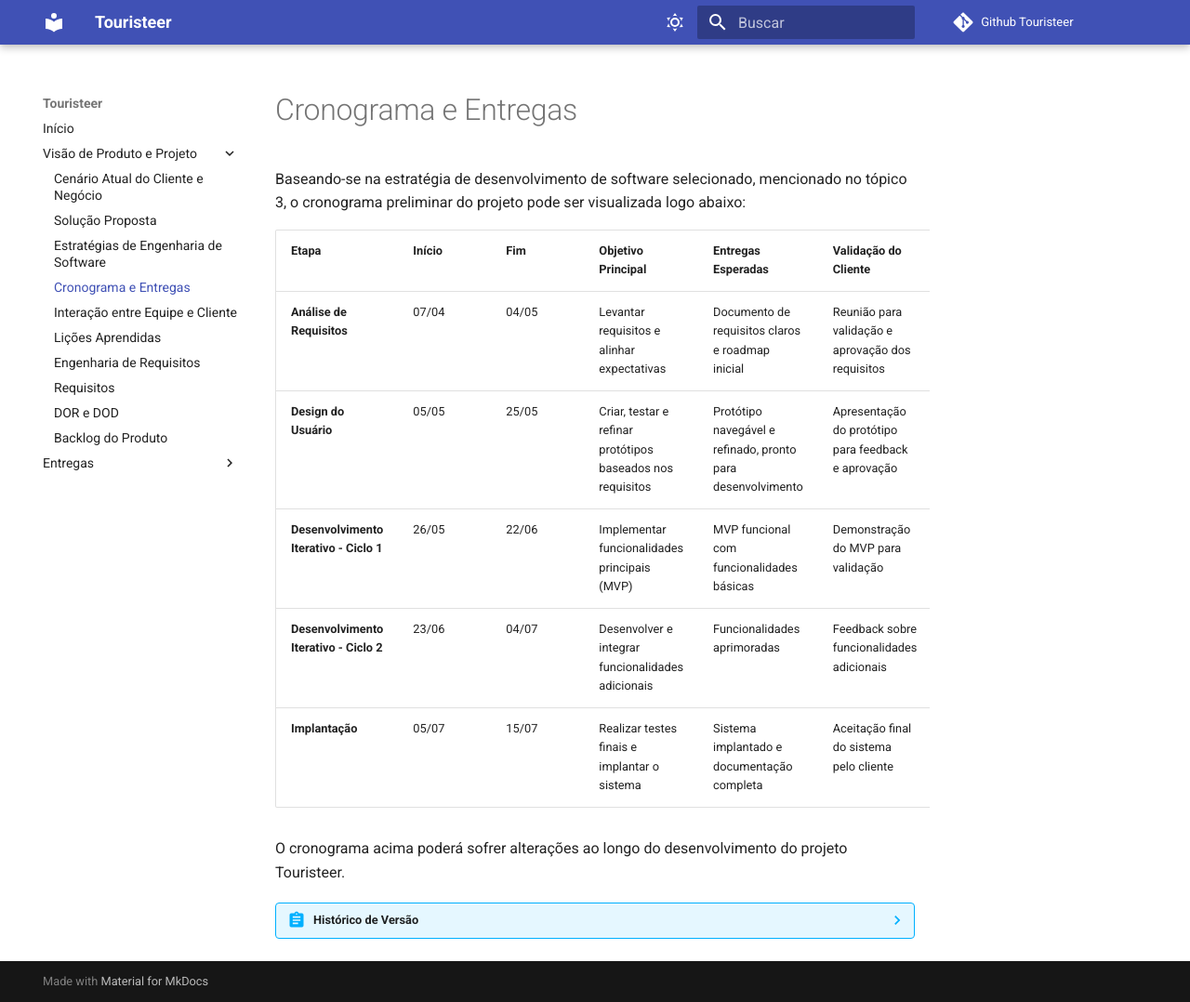
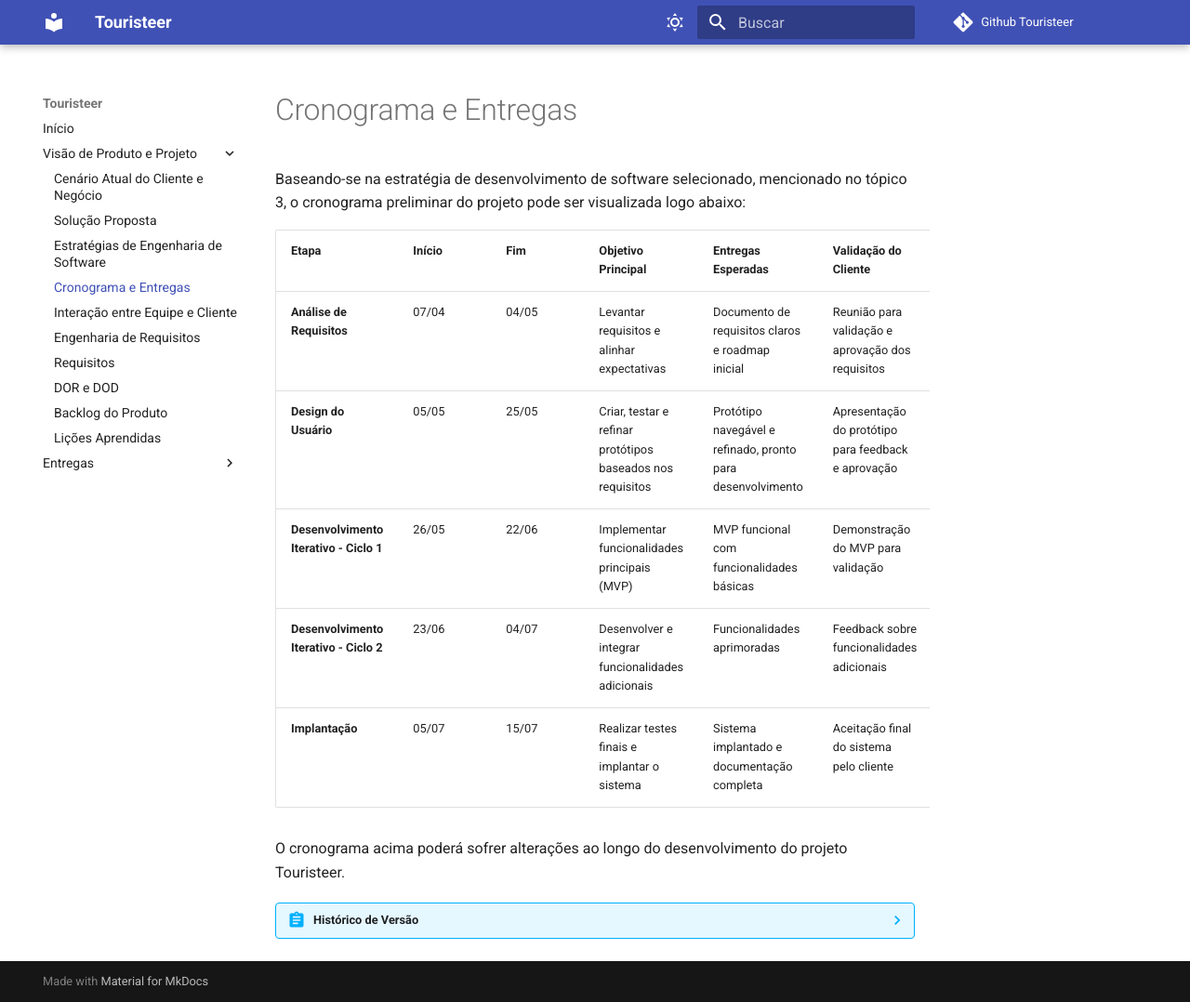
Before and after one commit to mdsreq-fga-unb/2025.1-T01-Touristeer-, an MkDocs documentation site: the page built from docs/sections/docPage/4-cronograma.md, in a window 1280 px wide and 1078 px high. Shown: the whole window at 93% size. Built offline with MkDocs 1.6.1 and Material for MkDocs 9.7.7, drawn with Linux system fonts in a browser that asks for light colours; comment, search, counter and statistics services are not loaded; part of the change alters nothing that is shown.

```diff
--- a/mkdocs.yml
+++ b/mkdocs.yml
@@ -12,11 +12,11 @@ nav:
     - Estratégias de Engenharia de Software: sections/docPage/3-estrategias.md
     - Cronograma e Entregas: sections/docPage/4-cronograma.md
     - Interação entre Equipe e Cliente: sections/docPage/5-interacaoEqCliente.md
-    - Lições Aprendidas: sections/docPage/6-licoesAprendidas.md
     - Engenharia de Requisitos: sections/docPage/10-engenhariaRequisitos.md
     - Requisitos: sections/docPage/7-requisitos.md
     - DOR e DOD: sections/docPage/8-dor-e-dod.md
     - Backlog do Produto: sections/docPage/9-backlog.md
+    - Lições Aprendidas: sections/docPage/6-licoesAprendidas.md
   - Entregas:
     - Unidade 1: sections/entregas/unidade1.md
 
```
